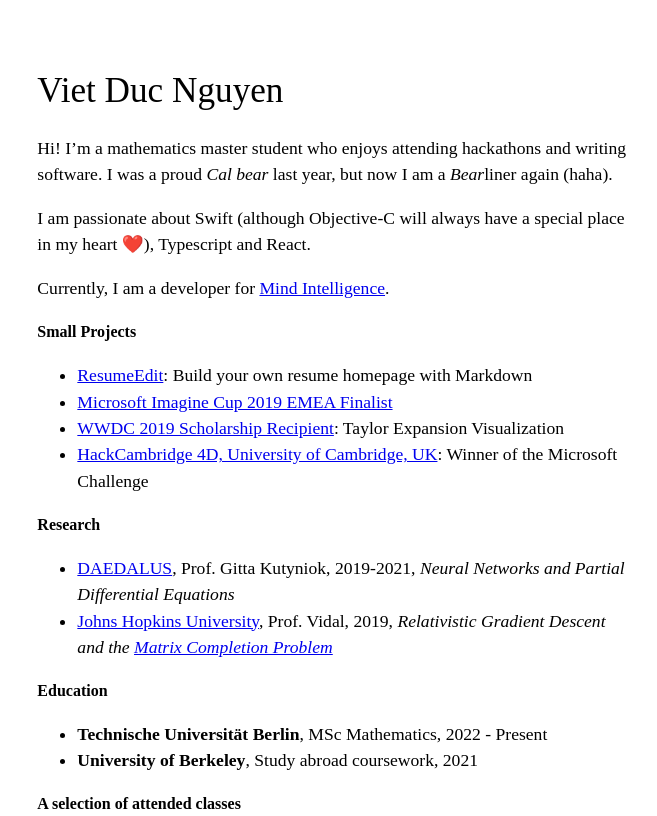
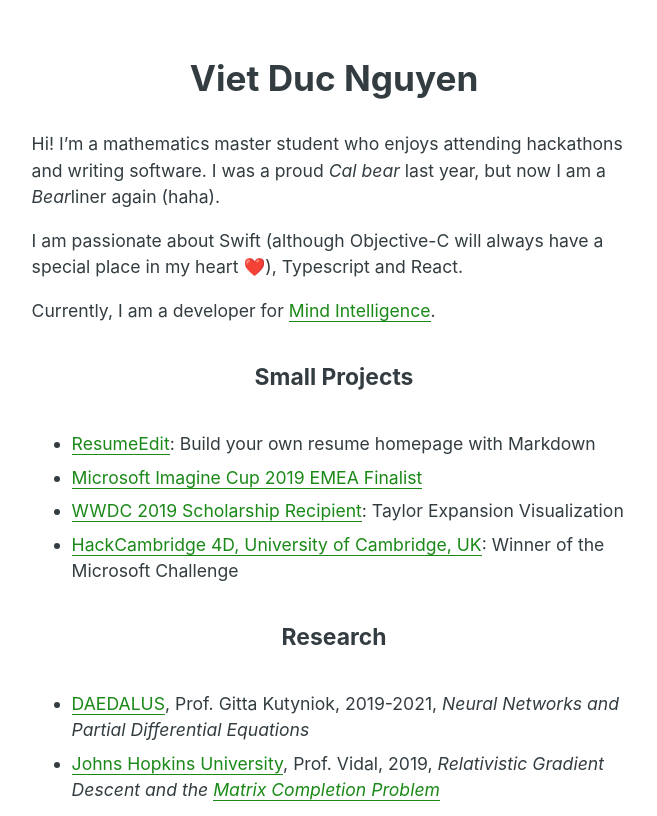
Before and after one commit to geniegeist/geniegeist.github.io, a plain HTML site: page index.html in a window 1280 px wide. Shown: the top 816 px of the page, without its empty margins (306-963 px from the left). Drawn offline with Linux system fonts and the light colour scheme.

Commit message:
Update stylesheet.css

```diff
--- a/stylesheet.css
+++ b/stylesheet.css
@@ -1,38 +1,85 @@
 html {
+  margin: 0;
+  padding: 0;
   display: flex;
   justify-content: center;
+  font-size: 1.1rem;
+  font-family: -apple-system, BlinkMacSystemFont, 'Segoe UI', 'Roboto', 'Oxygen', 'Ubuntu', 'Cantarell', 'Fira Sans', 'Droid Sans', 'Helvetica Neue', sans-serif;
+  -webkit-font-smoothing: antialiased;
+  -moz-osx-font-smoothing: grayscale;
 }
 
 img {
   width: 100%;
 }
 
+
 .wrapper {
-  margin-top: 1em;
+  line-height: 1.5;
+  color: rgba(41,41,41,1);
+  margin-top: 1rem;
   width: 100%;
-  font-family: 'Lora', serif;
-  padding: calc(1em + 1ex);
+  padding: 1rem;
   box-sizing: border-box;
+  color: #333d41;
 }
 
-.wrapper h1 {
-  font-size: 2.2em;
-  font-weight: 500;
+hr {
+  margin: 1em 0;
 }
 
-.wrapper h2 {
-  color: #a81010;
-  font-size: 1.4em;
-  font-weight: 500;
+h1, h2, h3, h4, h5, h6 {
+  text-align: center;
+  line-height: 2;
 }
 
-.wrapper p, ul {
-  font-size: 1.1em;
-  line-height: 1.5em;
+h1, h2, h3, h4 {
+  font-weight: bold;
 }
 
-ul {
-  font-size: 1.1em;
+h1 {
+  font-weight: bold;
+  margin: 0;
+  padding: 0;
+}
+
+h2 {
+  font-size: 1.5rem;
+}
+
+h3 {
+  font-size: 1.4rem;
+}
+
+h4 {
+  font-size: 1.3rem;
+}
+
+h5 {
+  margin: 0;
+  padding: 0;
+  color: #3b464b;
+  font-weight: 400;
+  text-transform: uppercase;
+  font-size: 0.8em;
+  letter-spacing: 0.1em;
+  line-height: 1.5 !important;
+}
+
+ul li {
+  margin: 0.4em 0;
+}
+
+a {
+  border-bottom: 1px solid #1A8917;
+  text-decoration: none;
+  color: #1A8917;
+  transition: all 0.3s cubic-bezier(.25,.8,.25,1);
+}
+
+a:hover {
+  color: #5FC25D;
+  border-bottom: 1px solid #5FC25D
 }
 
 code {
@@ -40,6 +87,21 @@ code {
   color: #d63384;
   font-size: 0.875rem;
   word-wrap: break-word;
+}
+
+table {
+  border-color: grey;
+  border-spacing: 2px;
+  max-width: 100%;
+  width: 100%;
+  border-collapse: collapse;
+  margin: 2em 0;
+}
+
+table th, table td {
+  padding: 0.75rem;
+  vertical-align: top;
+  border-top: 1px solid #dee2e6;
 }
 
 @media (min-width: 576px) {
```
